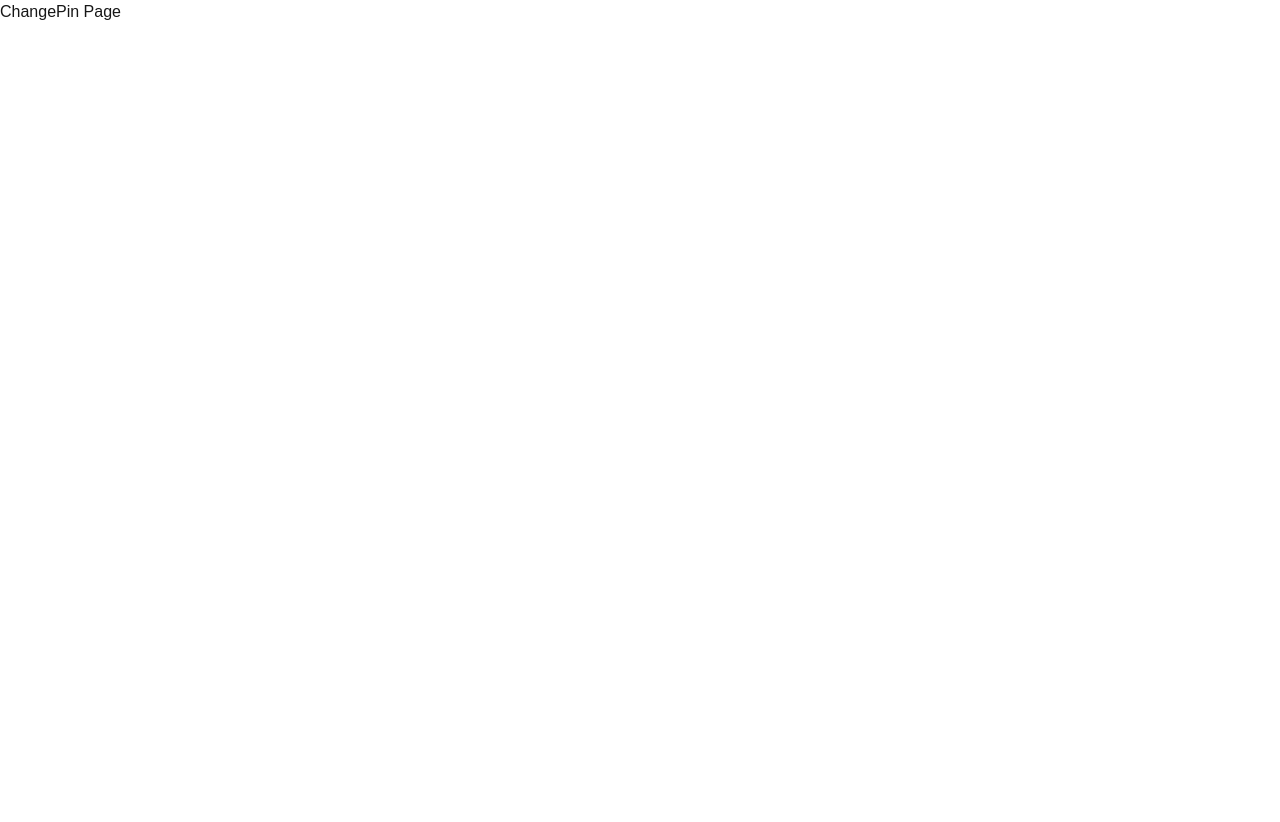
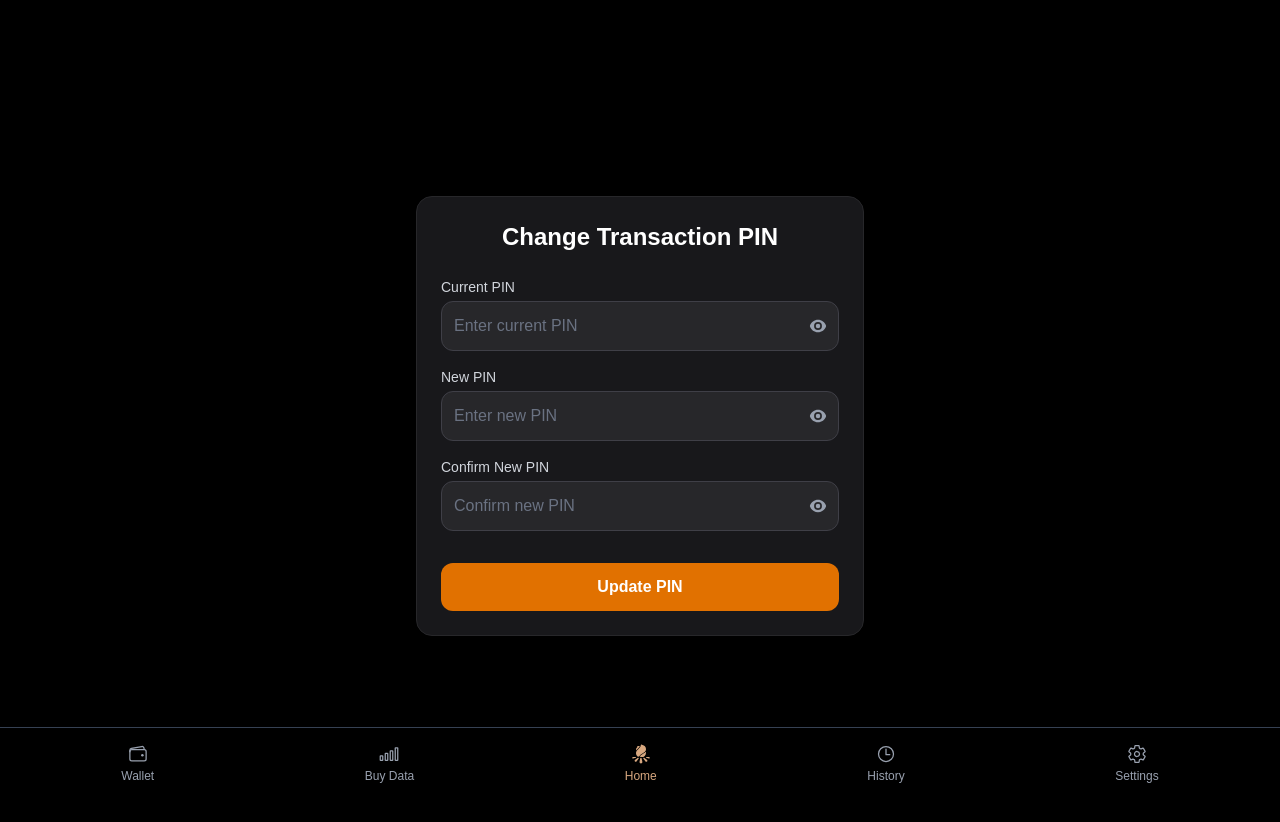
Before and after one commit to Edges-Enterprise/Edges_LandingPage, a Next.js app: page /changepin in a window 1280 px wide. Shown: the top 822 px of the page. Before the commit the page ends 800 px from the top, so only its background shows below. Built offline with nearby package versions, Linux system fonts and the light colour scheme.

Commit message:
changepin ui and layout

```diff
--- /dev/null
+++ b/src/app/(protected)/changepin/layout.tsx
@@ -0,0 +1,70 @@
+// app/(protected)/home/layout.tsx
+// import { createServerClient } from "@/lib/supabase/server";
+import { redirect } from "next/navigation";
+import Link from "next/link";
+import {
+  IoBonfire,
+  IoWalletOutline,
+  IoCellularOutline,
+  IoTimeOutline,
+  IoSettingsOutline,
+} from "react-icons/io5";
+
+export default async function ProtectedLayout({
+  children,
+}: {
+  children: React.ReactNode;
+}) {
+  // const supabase = await createServerClient();
+  // const {
+  //   data: { user },
+  //   error,
+  // } = await supabase.auth.getUser();
+
+  // if (error || !user) {
+  //   redirect("/sign-in");
+  // }
+
+  return (
+    <div className="min-h-screen bg-black text-white flex flex-col">
+      <main className="flex-1 pt-4 pb-20 px-4">{children}</main>
+      <nav className="fixed bottom-0 left-0 right-0 bg-black border-t border-gray-700 p-4 flex justify-around z-10">
+        <Link
+          href="/wallet"
+          className="text-center flex flex-col items-center text-gray-400 hover:text-[#d7a77f] transition-colors"
+        >
+          <IoWalletOutline className="text-xl mb-1" />
+          <span className="text-xs">Wallet</span>
+        </Link>
+        <Link
+          href="data"
+          className="text-center flex flex-col items-center text-gray-400 hover:text-[#d7a77f] transition-colors"
+        >
+          <IoCellularOutline className="text-xl mb-1" />
+          <span className="text-xs">Buy Data</span>
+        </Link>
+        <Link
+          href="/home"
+          className="text-center flex flex-col items-center text-[#d7a77f]"
+        >
+          <IoBonfire className="text-xl mb-1" />
+          <span className="text-xs">Home</span>
+        </Link>
+        <Link
+          href="/history"
+          className="text-center flex flex-col items-center text-gray-400 hover:text-[#d7a77f] transition-colors"
+        >
+          <IoTimeOutline className="text-xl mb-1" />
+          <span className="text-xs">History</span>
+        </Link>
+        <Link
+          href="/settings"
+          className="text-center flex flex-col items-center text-gray-400 hover:text-[#d7a77f] transition-colors"
+        >
+          <IoSettingsOutline className="text-xl mb-1" />
+          <span className="text-xs">Settings</span>
+        </Link>
+      </nav>
+    </div>
+  );
+}
--- a/src/app/(protected)/changepin/page.tsx
+++ b/src/app/(protected)/changepin/page.tsx
@@ -1,9 +1,91 @@
-import React from 'react'
+"use client";
 
-const ChangePinPage = () => {
+import React, { useState } from "react";
+import { HiEye, HiEyeSlash } from "react-icons/hi2";
+
+export default function ChangePinPage() {
+  const [showCurrent, setShowCurrent] = useState(false);
+  const [showNew, setShowNew] = useState(false);
+  const [showConfirm, setShowConfirm] = useState(false);
+
   return (
-    <div>ChangePin Page</div>
-  )
+    <div className="min-h-screen bg-black flex flex-col items-center justify-center px-4 py-10">
+      <div className="w-full max-w-md bg-zinc-900 shadow-md rounded-2xl p-6 border border-zinc-800">
+        <h1 className="text-2xl font-semibold text-white mb-6 text-center">
+          Change Transaction PIN
+        </h1>
+
+        {/* Form */}
+        <form className="flex flex-col space-y-4">
+          {/* Current PIN */}
+          <div className="relative">
+            <label className="block text-sm font-medium text-gray-300 mb-1">
+              Current PIN
+            </label>
+            <input
+              type={showCurrent ? "text" : "password"}
+              placeholder="Enter current PIN"
+              inputMode="numeric"
+              className="w-full p-3 pr-10 rounded-xl border border-zinc-700 bg-zinc-800 text-white placeholder-gray-500 focus:ring-2 focus:ring-amber-100 focus:outline-none"
+            />
+            <button
+              type="button"
+              onClick={() => setShowCurrent(!showCurrent)}
+              className="absolute right-3 top-10 text-gray-400 hover:text-gray-200"
+            >
+              {showCurrent ? <HiEyeSlash size={18} /> : <HiEye size={18} />}
+            </button>
+          </div>
+
+          {/* New PIN */}
+          <div className="relative">
+            <label className="block text-sm font-medium text-gray-300 mb-1">
+              New PIN
+            </label>
+            <input
+              type={showNew ? "text" : "password"}
+              placeholder="Enter new PIN"
+              inputMode="numeric"
+              className="w-full p-3 pr-10 rounded-xl border border-zinc-700 bg-zinc-800 text-white placeholder-gray-500 focus:ring-2 focus:ring-amber-100 focus:outline-none"
+            />
+            <button
+              type="button"
+              onClick={() => setShowNew(!showNew)}
+              className="absolute right-3 top-10 text-gray-400 hover:text-gray-200"
+            >
+              {showNew ? <HiEyeSlash size={18} /> : <HiEye size={18} />}
+            </button>
+          </div>
+
+          {/* Confirm New PIN */}
+          <div className="relative">
+            <label className="block text-sm font-medium text-gray-300 mb-1">
+              Confirm New PIN
+            </label>
+            <input
+              type={showConfirm ? "text" : "password"}
+              placeholder="Confirm new PIN"
+              inputMode="numeric"
+              className="w-full p-3 pr-10 rounded-xl border border-zinc-700 bg-zinc-800 text-white placeholder-gray-500 focus:ring-2 focus:ring-amber-100 focus:outline-none"
+            />
+            <button
+              type="button"
+              onClick={() => setShowConfirm(!showConfirm)}
+              className="absolute right-3 top-10 text-gray-400 hover:text-gray-200"
+            >
+              {showConfirm ? <HiEyeSlash size={18} /> : <HiEye size={18} />}
+            </button>
+          </div>
+
+          {/* Submit Button */}
+          <button
+            type="submit"
+            className="w-full bg-amber-600 hover:bg-blue-700 transition-all text-white font-semibold py-3 rounded-xl mt-4"
+          >
+            Update PIN
+          </button>
+        </form>
+      </div>
+    </div>
+  );
 }
-
-export default ChangePinPage
```
